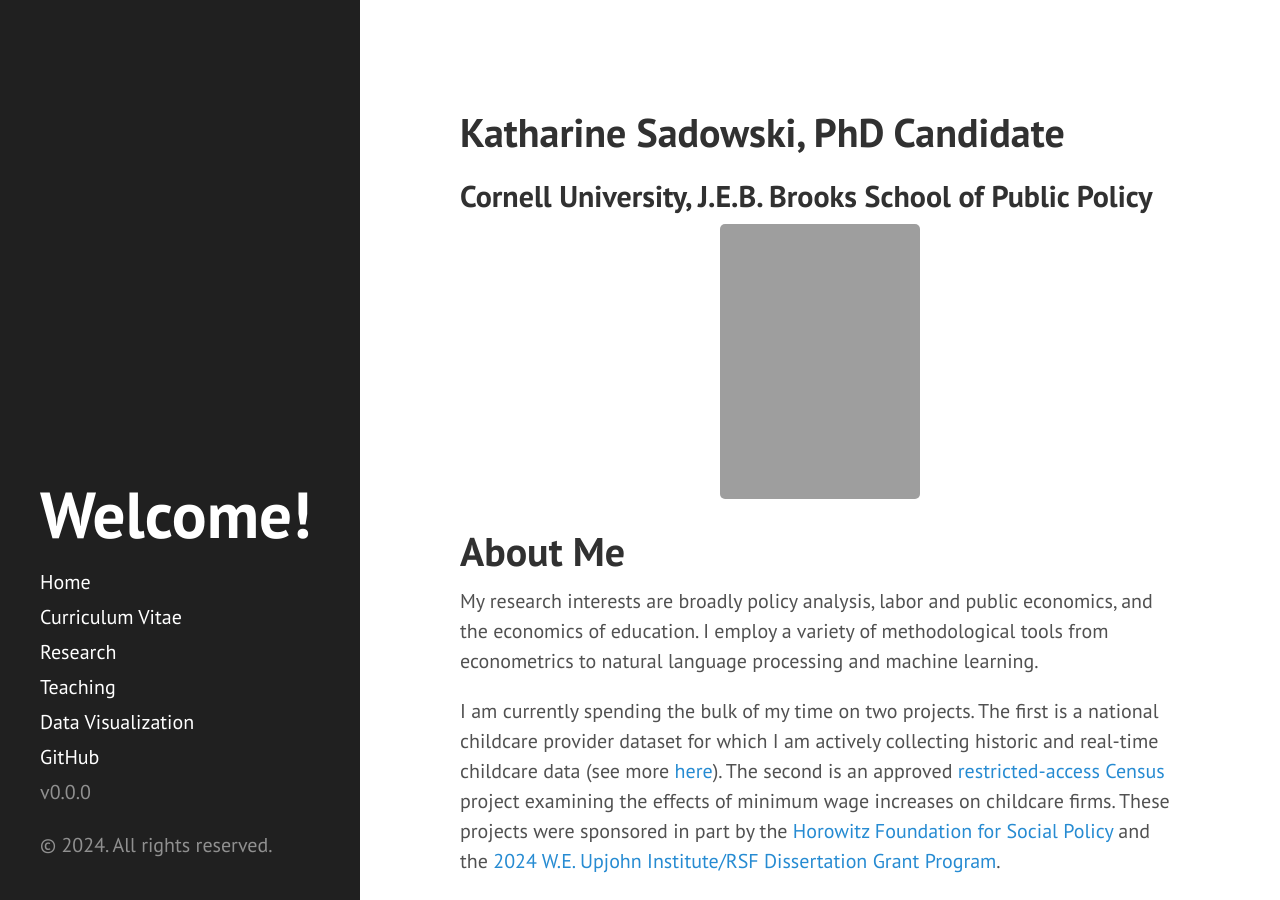
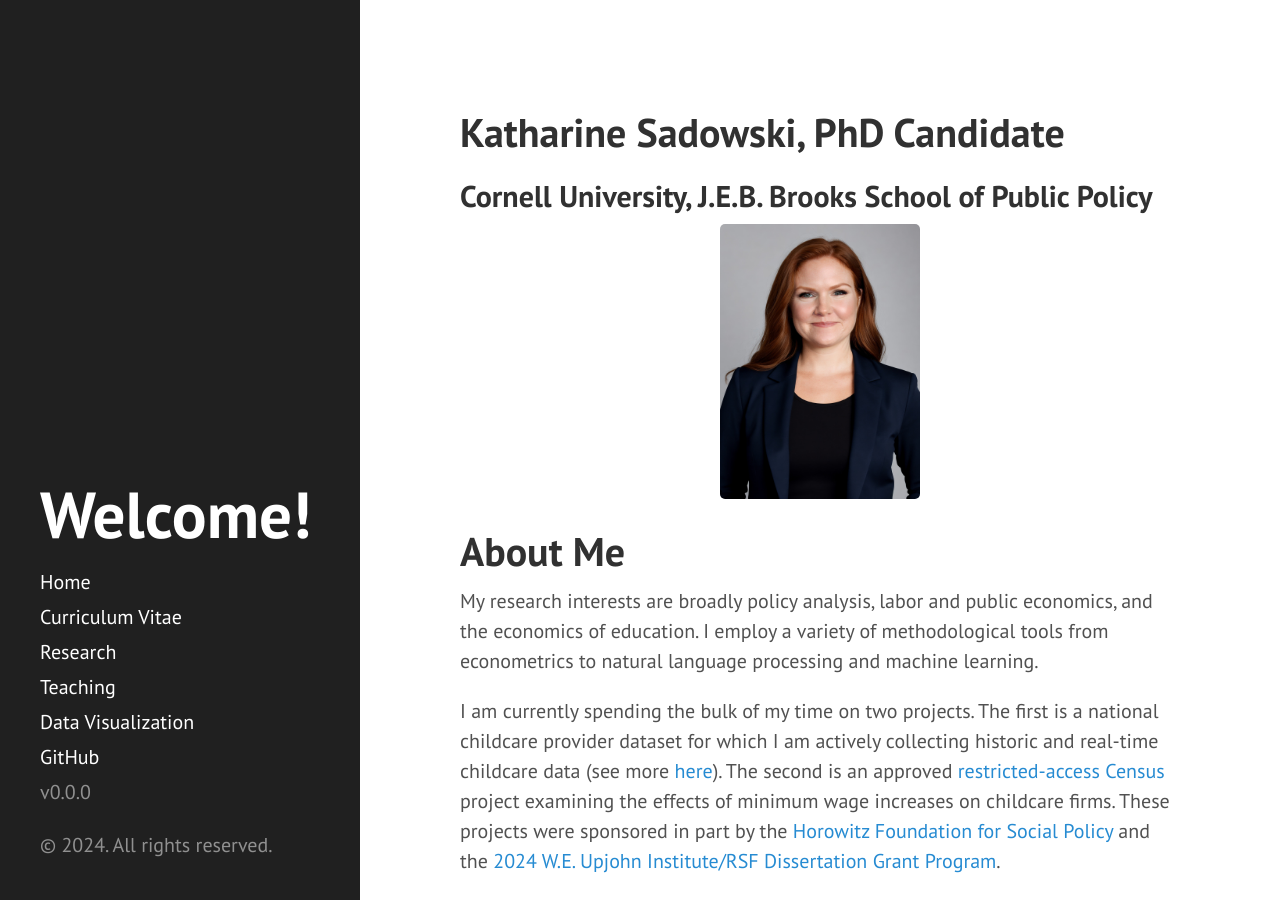
Before and after one commit to kcsadow/website, a Jekyll site: the page built from index.md, in a window 1280 px wide and 900 px high. Built offline with Jekyll 4.4.1, drawn with Linux system fonts in a browser that asks for light colours; the list of posts is cut into pages by our own code.

Commit message:
Update index.md

```diff
--- a/index.md
+++ b/index.md
@@ -8,7 +8,7 @@ layout: default
 ## Cornell University, J.E.B. Brooks School of Public Policy
 
 <p align="center">
-  <img src="{{ site.url }}{{ site.baseurl }}/assets/img/sadowski_kc.jpg" width="200" height="275">
+  <img src="{{ site.url }}{{ site.baseurl }}/assets/img/sadowski_kc.jpeg" width="200" height="275">
 </p>
 
 # About Me
```
